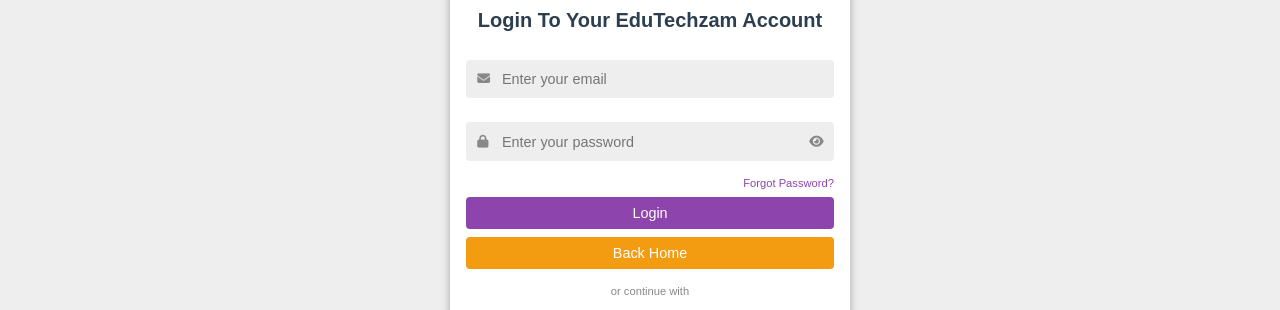
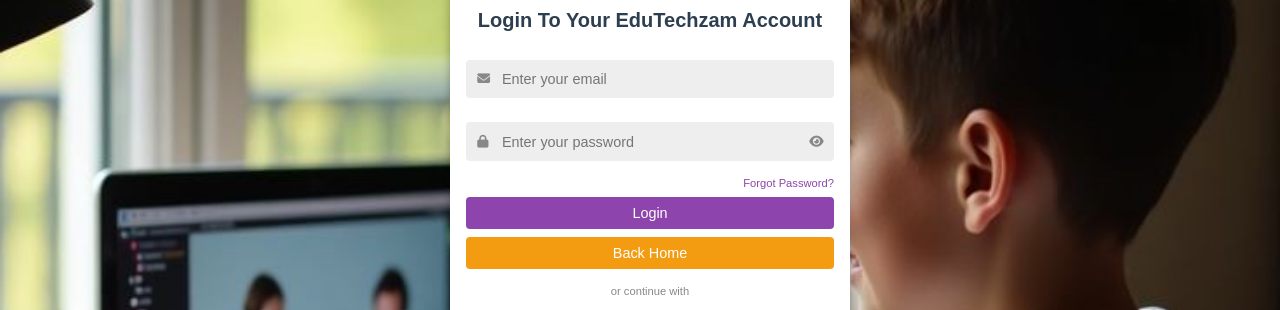
Before and after one commit to Prestone1999/edutechzam, a plain HTML site: page login.html in a window 1280 px wide. Shown: the part 248-558 px from the top of the page. Drawn offline with Linux system fonts and the light colour scheme; the site is published under a folder, as on GitHub Pages, so addresses that start at the root find nothing; files whose address does not match are found by name.

Commit message:
Update style.css

```diff
--- a/css/style.css
+++ b/css/style.css
@@ -2131,7 +2131,7 @@ section{
 /* Override body padding for login/register pages */
 body.auth-page {
    padding-left: 0;
-   background-image: url(/images/boy\ pic.jpg);
+   background-image: url(images/boy\ pic.jpg);
    background-size: cover;
    background-repeat: no-repeat;
 
```
